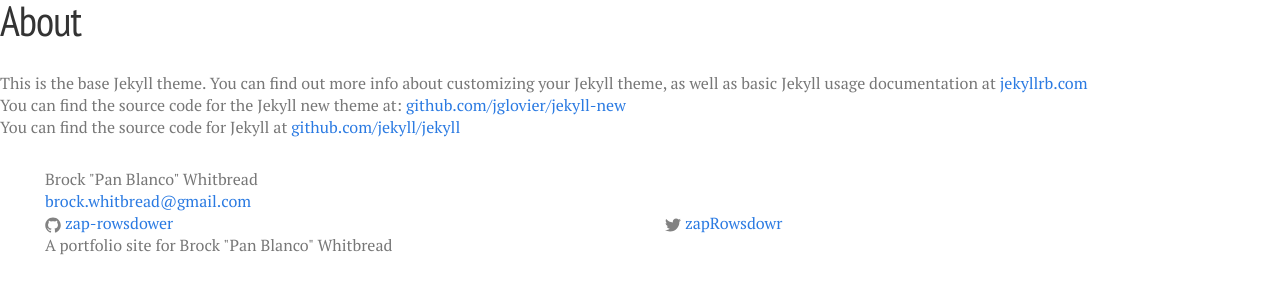
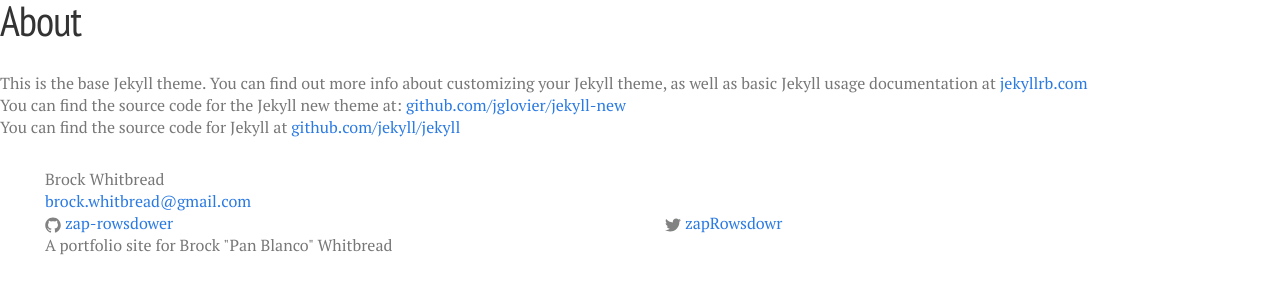
Before and after one commit to brockwc/zap-rowsdower.github.io, a Jekyll site: the page built from about.md, in a window 1280 px wide. Shown: the top 300 px of the page. Built offline with Jekyll 4.4.1, drawn with Linux system fonts in a browser that asks for light colours; Markdown is read by kramdown in place of the engine named in the settings.

Commit message:
config file fixes

```diff
--- a/_config.yml
+++ b/_config.yml
@@ -1,5 +1,5 @@
 # Site settings
-title: Brock "Pan Blanco" Whitbread
+title: "Brock Whitbread"
 email: brock.whitbread@gmail.com
 description: > # this means to ignore newlines until "baseurl:"
     A portfolio site for Brock "Pan Blanco" Whitbread
@@ -10,7 +10,7 @@
 
 # Build settings
 markdown: redcarpet
-highlighter: true
+pygments: true
 timezone: America/New_York
 
 # Include supported plugins
```
